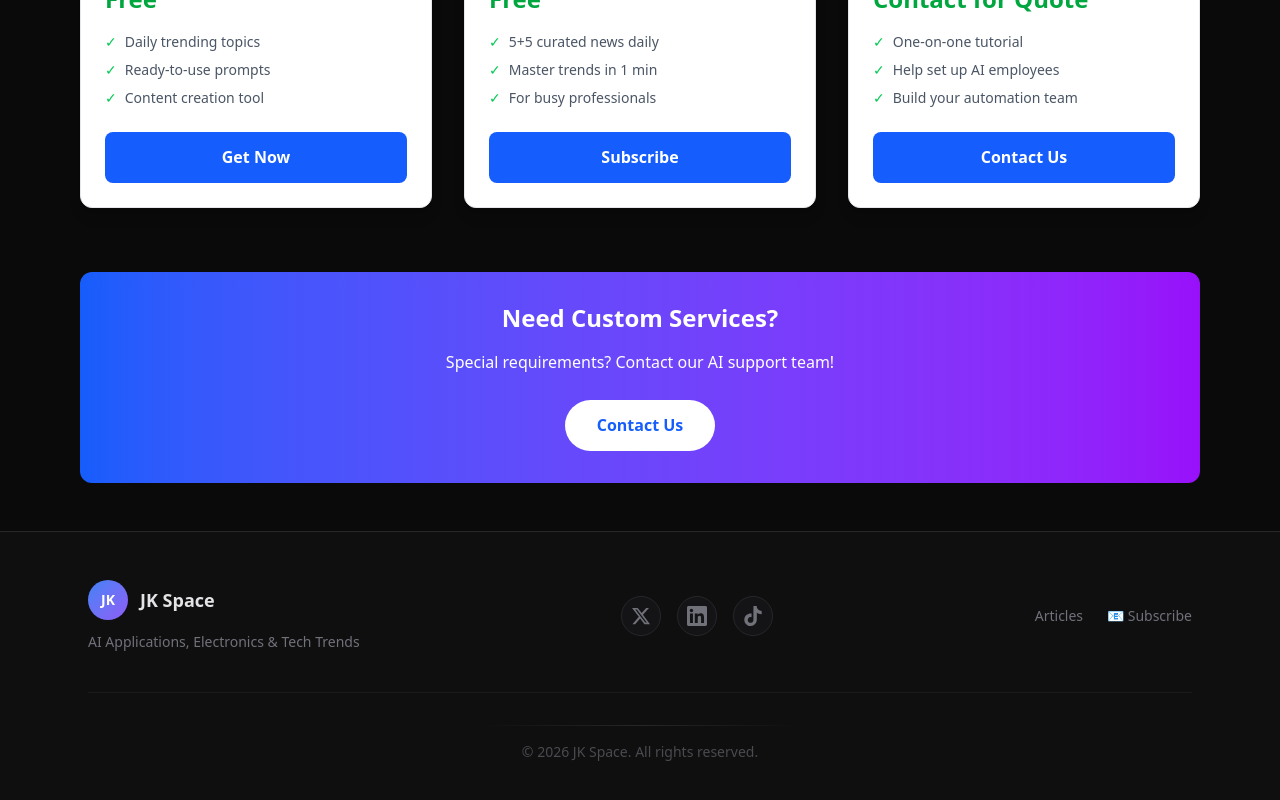
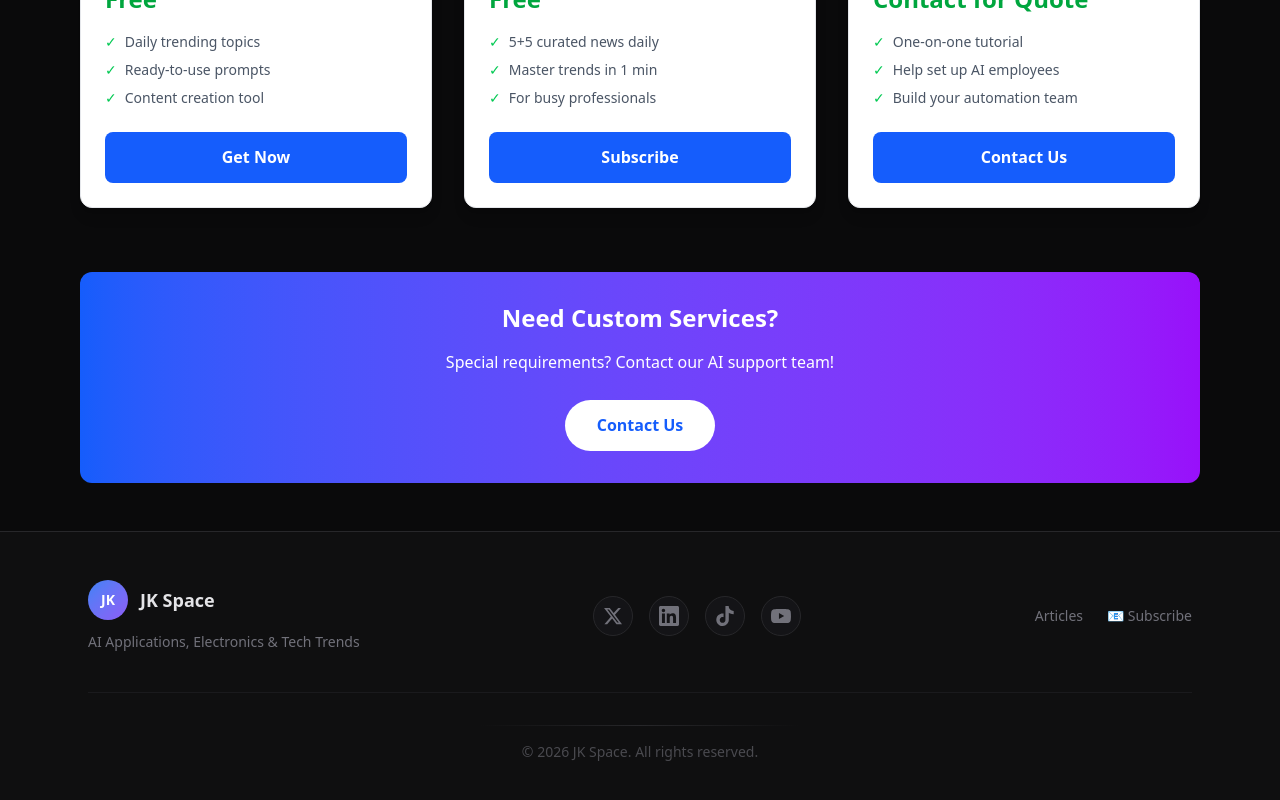
Before and after one commit to happytimes29/HeadlinesWebPage, a Next.js app: page /en/shop in a window 1280 px wide. Shown: the part 481-1281 px from the top of the page. Built offline with nearby package versions, Linux system fonts and the light colour scheme; no server answers.

Commit message:
Add YouTube social icon

```diff
--- a/src/components/Footer.tsx
+++ b/src/components/Footer.tsx
@@ -34,6 +34,9 @@
             <a href="#" className="flex h-10 w-10 items-center justify-center rounded-full border border-border bg-surface text-muted transition-all hover:border-primary hover:text-primary hover:bg-primary/10">
               <svg className="h-5 w-5" fill="currentColor" viewBox="0 0 24 24"><path d="M12.525.02c1.31-.02 2.61-.01 3.91-.02.08 1.53.63 3.09 1.75 4.17 1.12 1.11 2.7 1.62 4.24 1.79v4.03c-1.44-.05-2.89-.35-4.2-.97-.57-.26-1.1-.59-1.62-.93-.01 2.92.01 5.84-.02 8.75-.08 1.4-.54 2.79-1.35 3.94-1.31 1.92-3.58 3.17-5.91 3.21-1.43.08-2.86-.31-4.08-1.03-2.02-1.19-3.44-3.37-3.65-5.71-.02-.5-.03-1-.01-1.49.18-1.9 1.12-3.72 2.58-4.96 1.66-1.44 3.98-2.13 6.15-1.72.02 1.48-.04 2.96-.04 4.44-.99-.32-2.15-.23-3.02.37-.63.41-1.11 1.04-1.36 1.75-.21.51-.15 1.07-.14 1.61.24 1.64 1.82 3.02 3.5 2.87 1.12-.01 2.19-.66 2.77-1.61.19-.33.4-.67.41-1.06.1-1.79.06-3.57.07-5.36.01-4.03-.01-8.05.02-12.07z"/></svg>
             </a>
+            <a href="#" className="flex h-10 w-10 items-center justify-center rounded-full border border-border bg-surface text-muted transition-all hover:border-primary hover:text-primary hover:bg-primary/10">
+              <svg className="h-5 w-5" fill="currentColor" viewBox="0 0 24 24"><path d="M23.498 6.186a3.016 3.016 0 0 0-2.122-2.136C19.505 3.545 12 3.545 12 3.545s-7.505 0-9.377.505A3.017 3.017 0 0 0 .502 6.186C0 8.07 0 12 0 12s0 3.93.502 5.814a3.016 3.016 0 0 0 2.122 2.136c1.871.505 9.376.505 9.376.505s7.505 0 9.377-.505a3.015 3.015 0 0 0 2.122-2.136C24 15.93 24 12 24 12s0-3.93-.502-5.814zM9.545 15.568V8.432L15.818 12l-6.273 3.568z"/></svg>
+            </a>
           </div>
           {/* Links */}
           <div className="flex items-center gap-6 text-sm text-muted">
```
